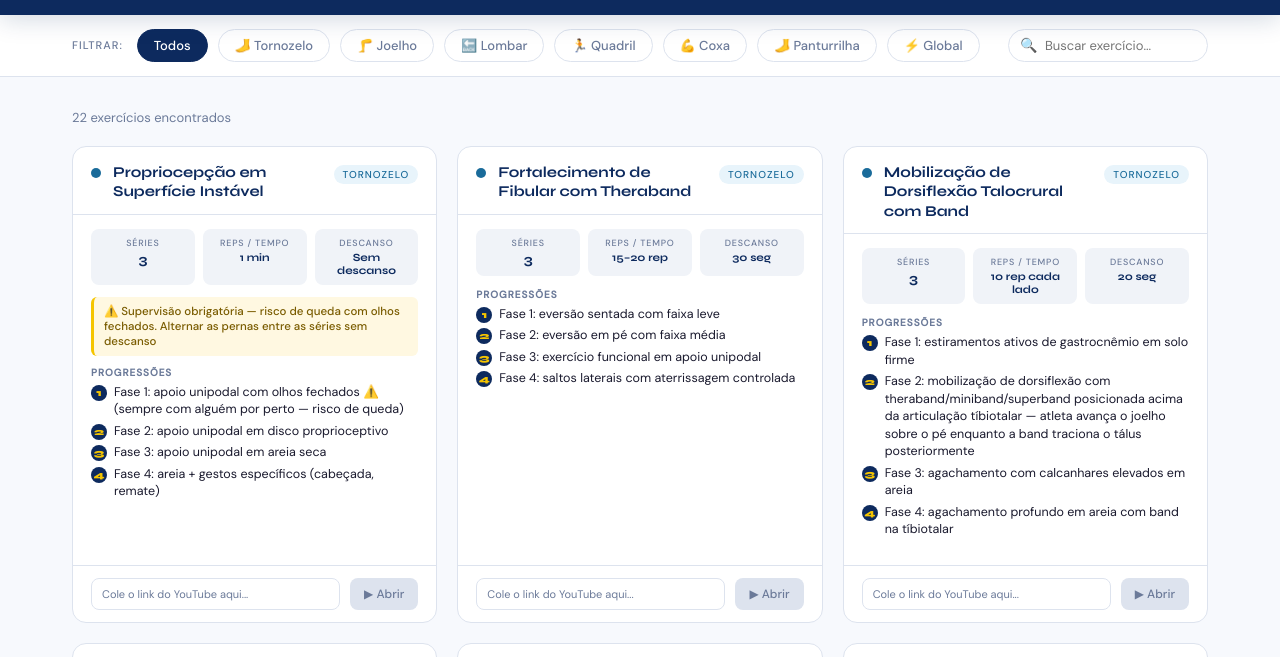
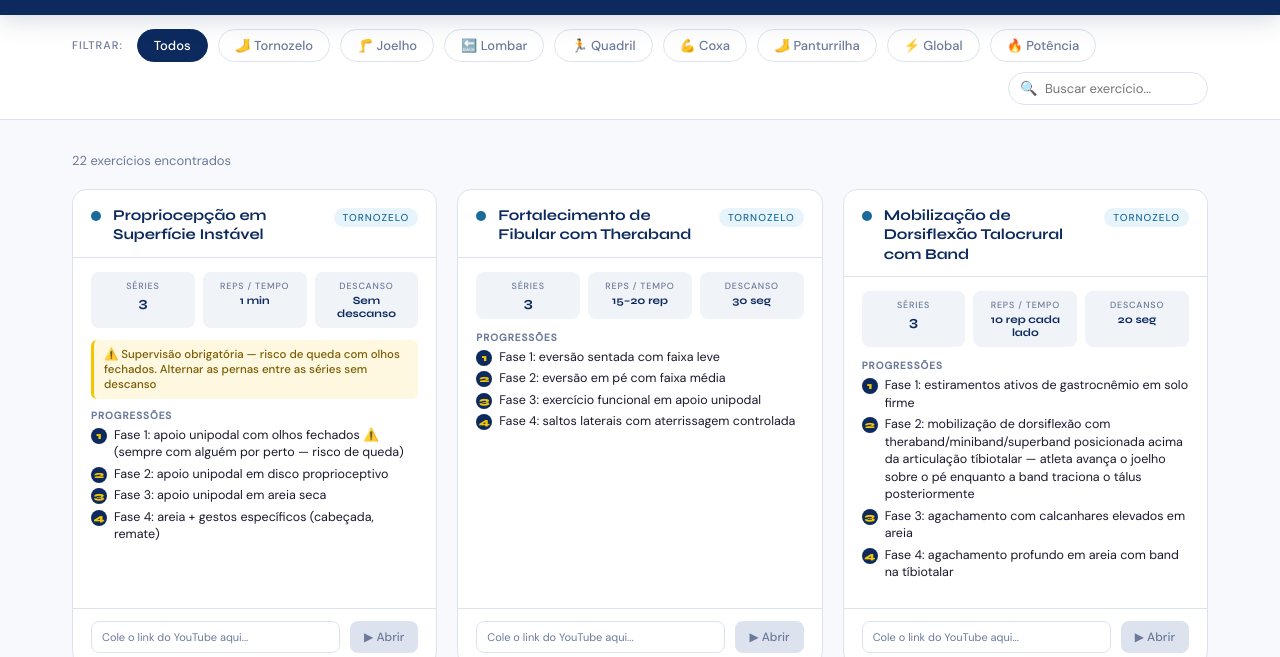
Before and after one commit to vilarealfisioterapiaepilates-afk/banco-exercicios-sbbsf, a plain HTML site: page index.html in a window 1280 px wide. Shown: the part 114-771 px from the top of the page. Drawn offline with Linux system fonts and the light colour scheme.

Commit message:
Update index.html

```diff
--- a/index.html
+++ b/index.html
@@ -133,6 +133,7 @@ footer strong{color:var(--azul);font-style:normal;}
     <button class="filtro-btn" data-regiao="Coxa" onclick="filtrar('Coxa', this)">💪 Coxa</button>
     <button class="filtro-btn" data-regiao="Panturrilha" onclick="filtrar('Panturrilha', this)">🦶 Panturrilha</button>
     <button class="filtro-btn" data-regiao="Global" onclick="filtrar('Global', this)">⚡ Global</button>
+    <button class="filtro-btn" data-regiao="Potencia" onclick="filtrar('Potencia', this)">🔥 Potência</button>
     <div class="busca-wrapper">
       <span class="busca-icon">🔍</span>
       <input class="busca-input" type="text" placeholder="Buscar exercício..." oninput="buscar(this.value)" />
```
